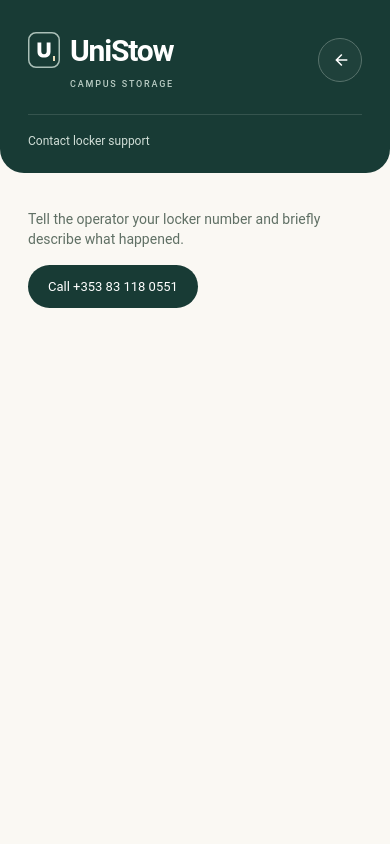
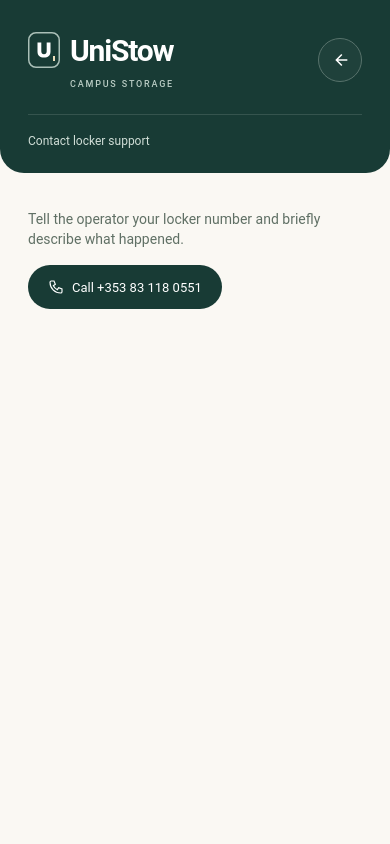
Before and after one commit to nikitsya/UniStow, a FastAPI app: page /contact in a window 390 px wide. Run offline with FastAPI, Linux system fonts and the light colour scheme; parts of the project's set-up code (start-up, migrations or seed data) failed here and were passed over.

Commit message:
Add a phone icon to the support call button

```diff
--- a/frontend/static/css/screens.css
+++ b/frontend/static/css/screens.css
@@ -16,7 +16,9 @@
 }
 
 .contact-call {
-    display: inline-block;
+    display: inline-flex;
+    align-items: center;
+    gap: 8px;
     margin-top: 16px;
 }
 
--- a/frontend/templates/contact.html
+++ b/frontend/templates/contact.html
@@ -3,5 +3,11 @@
 
 {% block screen_content %}
 <p class="supporting">Tell the operator your locker number and briefly describe what happened.</p>
-<a class="home-primary contact-call" href="tel:+353831180551">Call +353 83 118 0551</a>
+<a class="home-primary contact-call" href="tel:+353831180551">
+    <svg aria-hidden="true" fill="none" height="16" stroke="currentColor" stroke-width="1.7" viewBox="0 0 24 24"
+         width="16">
+        <path d="M5 3h4l2 5-3 2a14 14 0 0 0 6 6l2-3 5 2v4a2 2 0 0 1-2 2C10 21 3 14 3 5a2 2 0 0 1 2-2Z"/>
+    </svg>
+    Call +353 83 118 0551
+</a>
 {% endblock %}
--- a/frontend/templates/screen.html
+++ b/frontend/templates/screen.html
@@ -1,7 +1,7 @@
 {% extends "layout.html" %}
 {% block body_class %}flow-page{% endblock %}
 {% block extra_head %}
-<link href="{{ url_for('static', path='css/screens.css') }}?v=15" rel="stylesheet">
+<link href="{{ url_for('static', path='css/screens.css') }}?v=16" rel="stylesheet">
 {% endblock %}
 {% block content %}
 <section class="rental-screen">
```
